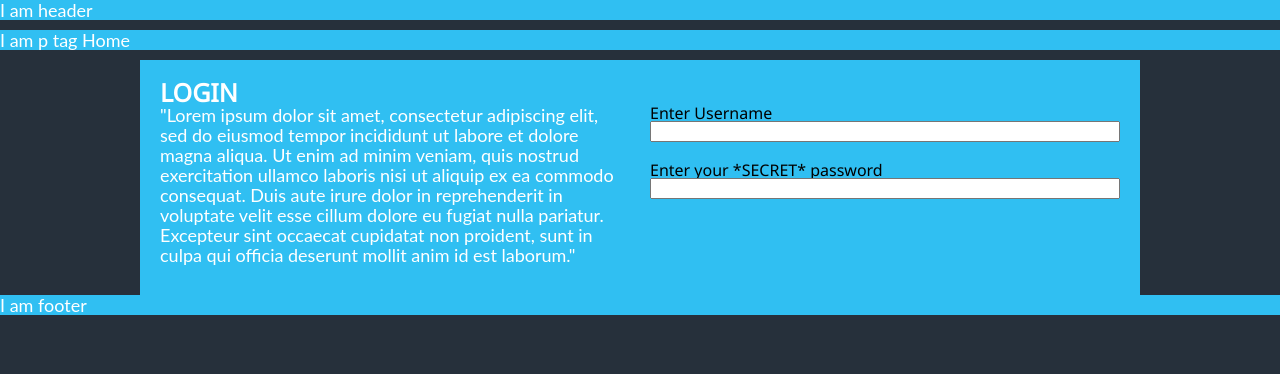
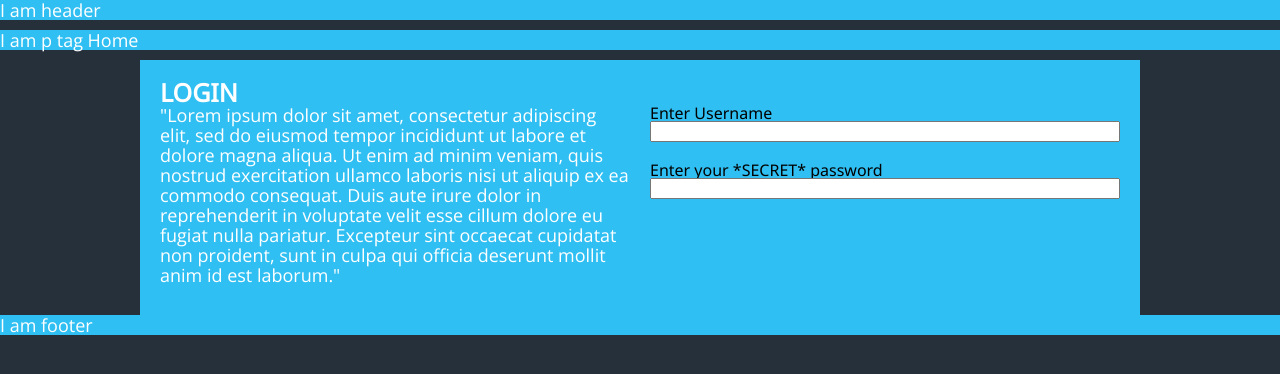
Before and after one commit to CD-Mackay/Foto-Album, a React app: page / in a window 1280 px wide. Shown: the top 374 px of the page. Built offline with nearby package versions, Linux system fonts and the light colour scheme.

Commit message:
import and implement paragraph font

```diff
--- a/src/css_vars.js
+++ b/src/css_vars.js
@@ -1,7 +1,7 @@
 const headerFont = "'Montserrat', sans-serif";
-const paraFont = "'Lato', sans-serif";
 const cyberFont = "'Titillium Web', sans-serif";
 const titleFont = "'Noto Sans', sans-serif";
+const paraFont = "'Open Sans', sans-serif";
 
 // Colors
 const darkGrey = '#26303b';
--- a/src/index.html
+++ b/src/index.html
@@ -6,6 +6,7 @@
   <title>React App</title>
     <style>
       @import url('https://fonts.googleapis.com/css2?family=Noto+Sans&display=swap');
+      @import url('https://fonts.googleapis.com/css2?family=Noto+Sans&family=Open+Sans&display=swap');
     </style>
 </head>
 <body>
```
